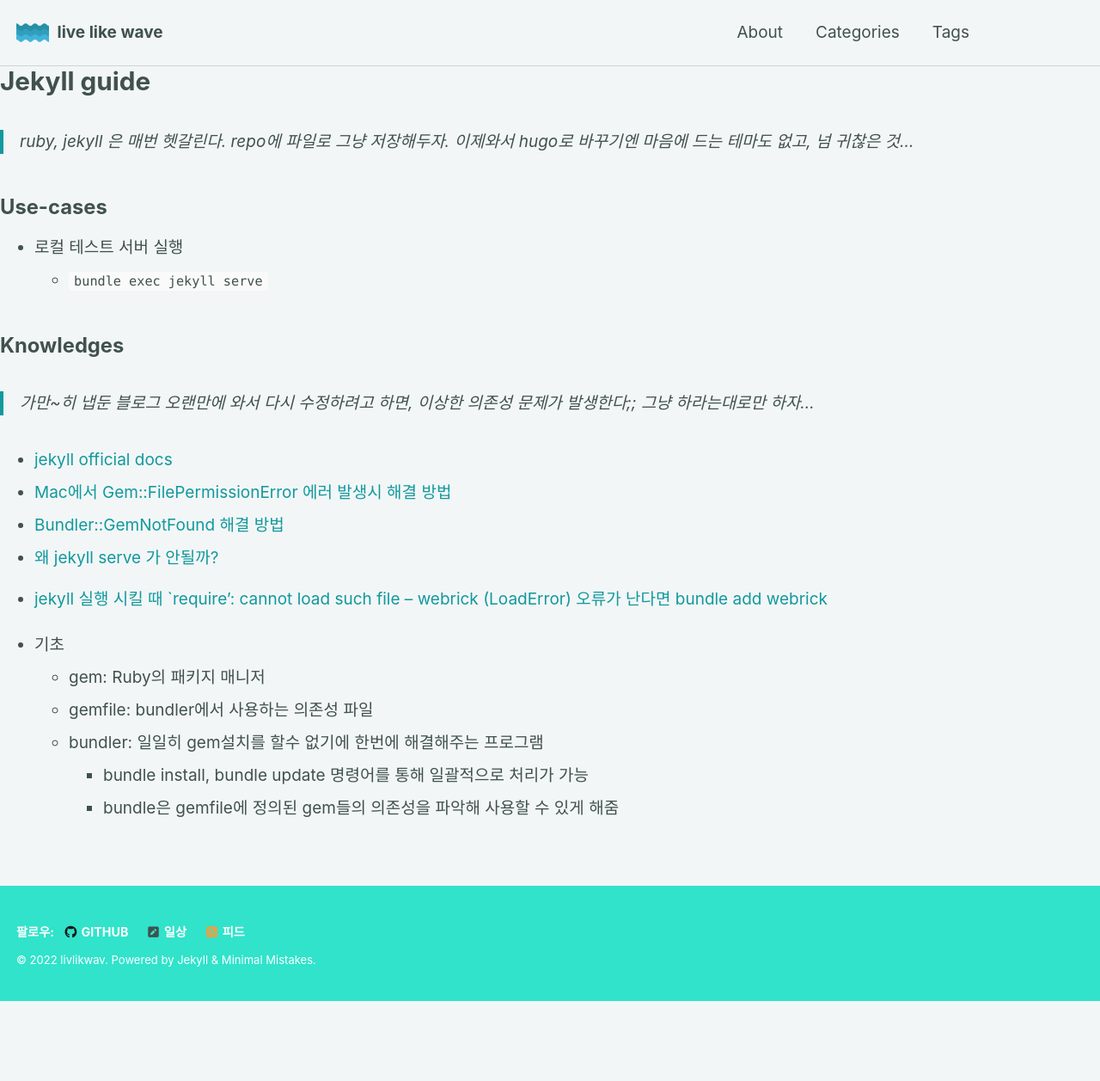
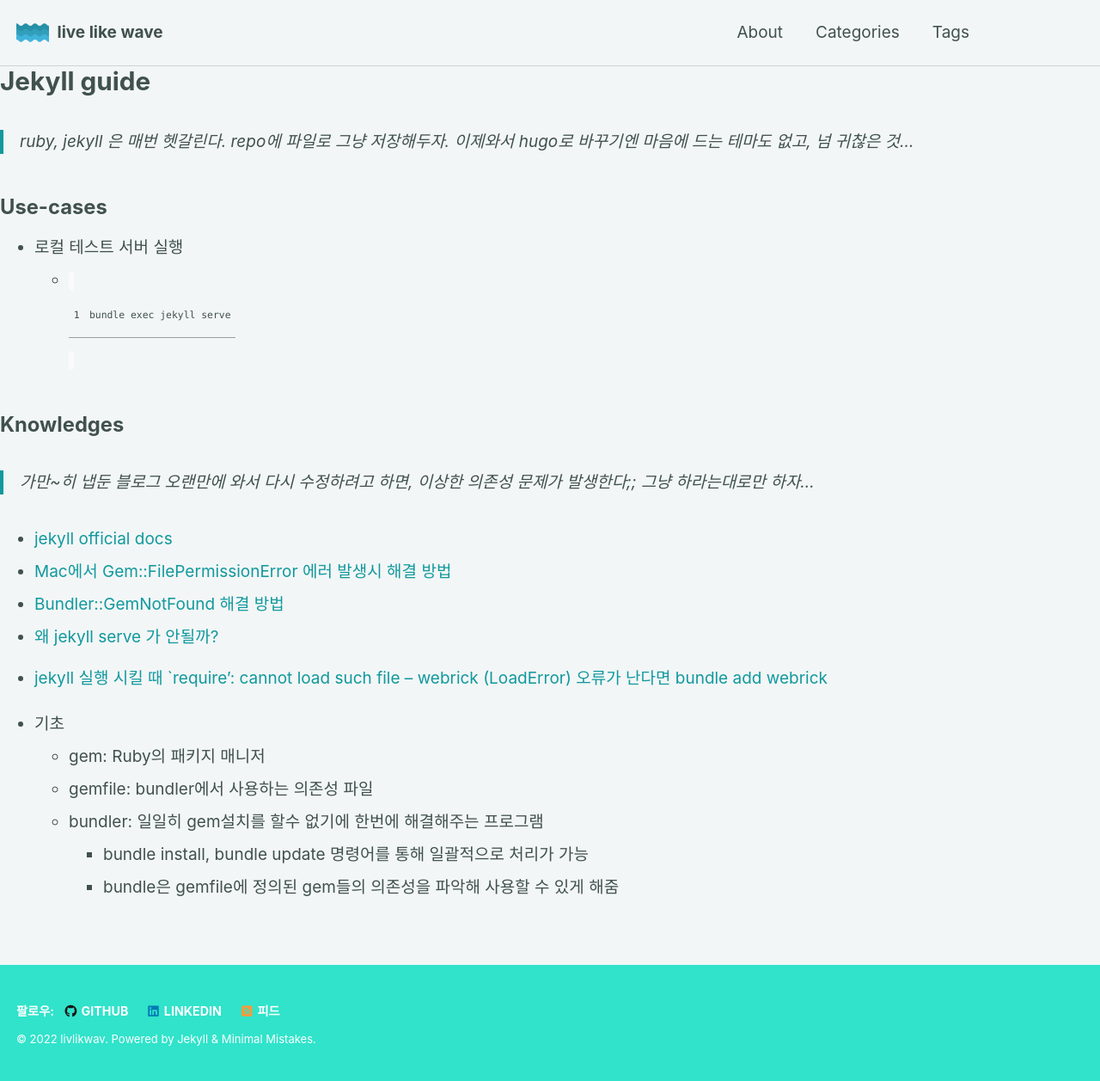
Before and after one commit to livlikwav/livlikwav.github.io, a Jekyll site: the page built from notes/jekyll_guide.md, in a window 1280 px wide. Shown: the whole page at 86% size. Built offline with Jekyll 4.4.1, drawn with Linux system fonts in a browser that asks for light colours; cached includes are drawn as plain includes; nearby versions of some CDN libraries; our own code applies the rules of GitHub Pages for plain Markdown files; before the commit the page ends 1164 px from its top, so only the background shows below that.

Commit message:
Refactor _config.yml

```diff
--- a/Gemfile
+++ b/Gemfile
@@ -11,3 +11,5 @@ gem "kramdown-parser-gfm"
 # dependabot secury alert
 gem "rack", ">= 2.1.4"
 gem "webrick", "~> 1.7"
+
+gem "kramdown-syntax-coderay", "~> 1.0"
--- a/_config.yml
+++ b/_config.yml
@@ -113,25 +113,22 @@ author:
   location         : "서울, 대한민국"
   email            : "gaonrudal@gmail.com"
   links:
-    - # label: "Facebook"
-      # icon: "fab fa-fw fa-facebook-square"
-      # url: "https://facebook.com/"
     - label: "Github"
-      icon: "fab fa-fw fa-github"
+      icon: "fab fa-fw fa-brands fa-github"
       url: "https://github.com/livlikwav"
-    - label: "일상"
-      icon: "fas fa-fw fa-pen-square"
-      url: "https://livlikwav.tistory.com/"
+    - label: "LinkedIn"
+      icon: "fab fa-fw fa-brands fa-linkedin"
+      url: "https://www.linkedin.com/in/gyeongmin-ha-5892221b4"
 
 # Site Footer
 footer:
   links:
     - label: "Github"
-      icon: "fab fa-fw fa-github"
+      icon: "fab fa-fw fa-brands fa-github"
       url: "https://github.com/livlikwav"
-    - label: "일상"
-      icon: "fas fa-fw fa-pen-square"
-      url: "https://livlikwav.tistory.com/"
+    - label: "LinkedIn"
+      icon: "fab fa-fw fa-brands fa-linkedin"
+      url: "https://www.linkedin.com/in/gyeongmin-ha-5892221b4"
 
 
 # Reading Files
@@ -167,7 +164,7 @@ exclude:
 keep_files:
   - .git
   - .svn
-encoding: "utf-8"
+encoding: "UTF-8"
 markdown_ext: "markdown,mkdown,mkdn,mkd,md"
 
 
@@ -188,7 +185,11 @@ kramdown:
   entity_output: as_char
   toc_levels: 1..6
   smart_quotes: lsquo,rsquo,ldquo,rdquo
-  enable_coderay: false
+  syntax_highlighter: coderay
+  syntax_highlighter_opts:
+    line_numbers: table
+    bold_every: 5
+
 
 
 # Sass/SCSS
@@ -198,7 +199,7 @@ sass:
 
 
 # Outputting
-permalink: /:categories/:title/
+permalink: /:categories/:title
 paginate: 5 # amount of posts to show
 paginate_path: /page:num/
 timezone: Asia/Seoul # https://en.wikipedia.org/wiki/List_of_tz_database_time_zones
```
Also changed, not shown: Gemfile.lock, notes/jekyll_guide.md (renamed from jekyll_guide.md).
